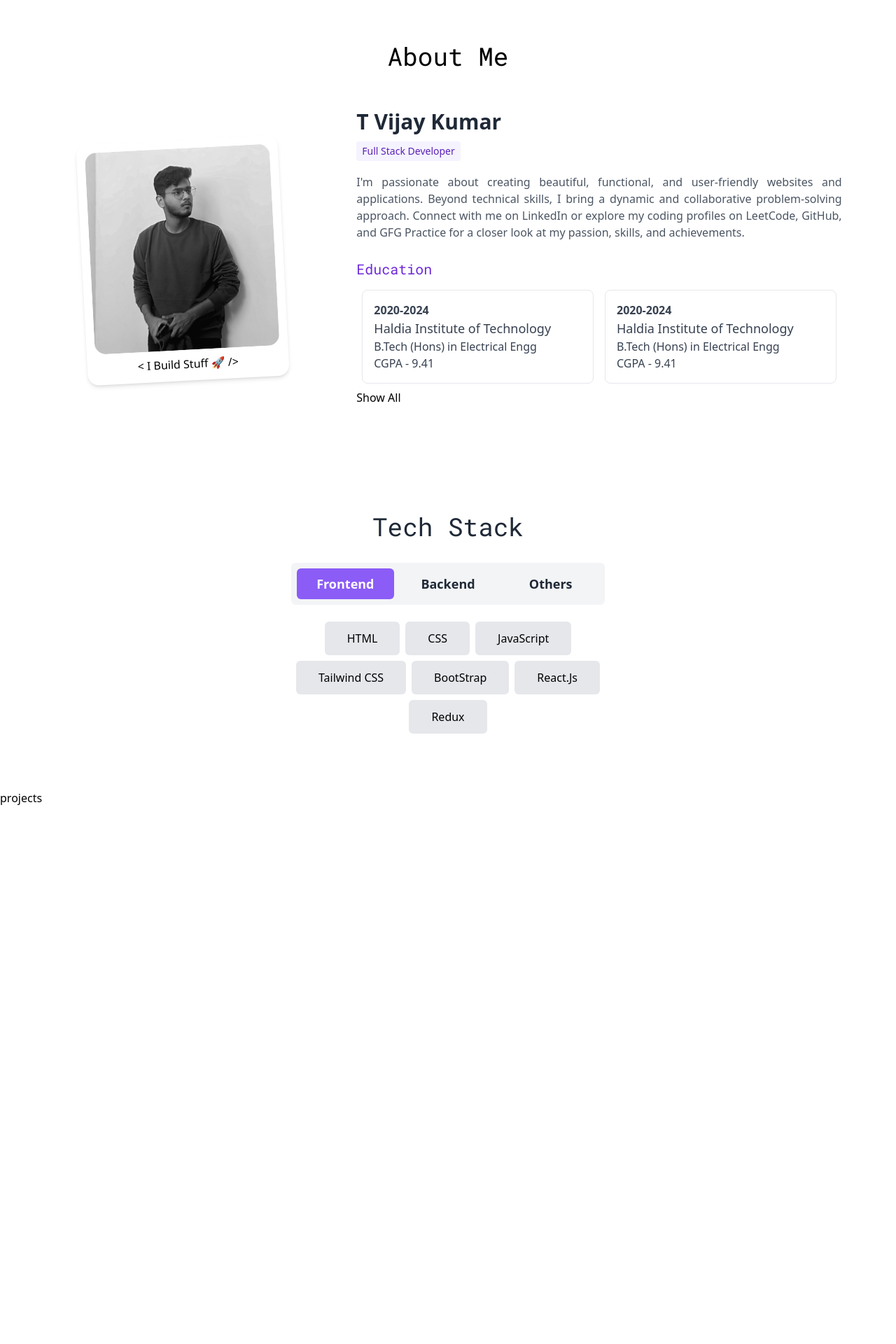
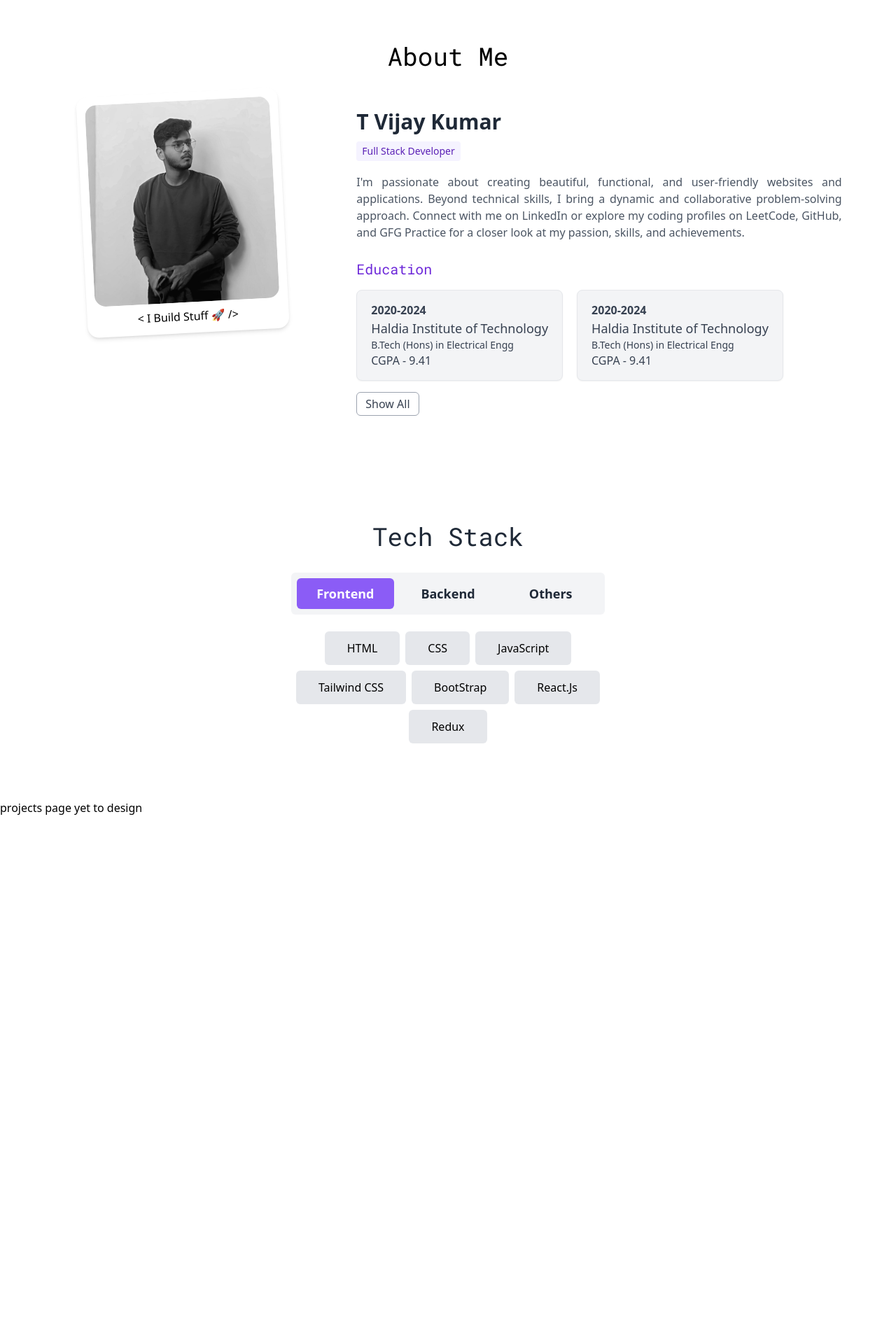
Before and after one commit to Vijay-CPP/portfolio, a React (Vite) app: page / in a window 1280 px wide. Shown: the part 780-2700 px from the top of the page at 70% size. Built offline with nearby package versions, Linux system fonts and the light colour scheme.

Commit message:
Fixed dark mode

```diff
--- a/src/components/AboutMe.jsx
+++ b/src/components/AboutMe.jsx
@@ -44,8 +44,8 @@ const AboutMe = () => {
         About Me
       </h2>
 
-      <div className="w-full lg:w-11/12 2xl:w-4/5 mt-6 lg:mt-8 mx-auto flex flex-col md:gap-4 lg:flex-row justify-center items-center">
-        <div className="p-3 w-56 md:w-2/5 lg:w-72 bg-white shadow-md dark:bg-gray-800 flex flex-col gap-2 items-center rounded-2xl mx-auto lg:mx-16 hover:-translate-y-2 transition-transform duration-300 lg:-rotate-3">
+      <div className="w-full lg:w-11/12 2xl:w-4/5 mt-6 lg:mt-8 mx-auto flex flex-col md:gap-4 lg:flex-row justify-center">
+        <div className="p-3 h-fit w-56 md:w-2/5 lg:w-72 bg-white shadow-md dark:bg-gray-800 flex flex-col gap-2 items-center rounded-2xl mx-auto lg:mx-16 hover:-translate-y-2 transition-transform duration-300 lg:-rotate-3">
           <img
             src={profilePic}
             alt="profile-pic"
@@ -75,24 +75,24 @@ const AboutMe = () => {
             </p>
 
             <div class="py-2">
-              <h1 class="text-xl text-violet-700 dark:text-violet-400 font-robotoMono pb-2">
+              <h1 class="text-xl text-violet-700 dark:text-violet-400 font-robotoMono pb-4">
                 Education
               </h1>
-              <div class="flex flex-wrap">
+              <div class="flex flex-wrap gap-5">
                 {EDUCATION.slice(0, eduLength).map((data, idx) => {
                   return (
                     <div
-                      class="flex-shrink-0 flex-grow-0 w-full md:w-1/2 p-2"
+                      class="flex-shrink-0 flex-grow-0 w-full md:w-fit"
                       key={idx}
                     >
-                      <div class="bg-white dark:bg-gray-800 rounded-lg p-4 border dark:border-gray-700 hover:shadow-md transition duration-300 ease-in-out">
+                      <div class="bg-gray-100 dark:bg-gray-800 rounded-lg py-4 px-5 border dark:border-gray-900 hover:shadow-md transition duration-300 ease-in-out shadow-sm">
                         <p class="text-gray-700 dark:text-gray-300 text-md font-semibold">
                           {data.year}
                         </p>
                         <p class="text-gray-700 dark:text-gray-300 text-lg">
                           {data.instituteName}
                         </p>
-                        <p class="text-gray-700 dark:text-gray-300">
+                        <p class="text-gray-700 text-sm dark:text-gray-300">
                           {data.courseName}
                         </p>
                         <p class="text-gray-700 dark:text-gray-300">
@@ -104,7 +104,7 @@ const AboutMe = () => {
                 })}
               </div>
               <div>
-                  <button onClick={() => handleEduClick()}>
+                  <button className=" text-gray-700 border border-gray-400 px-3 py-1 rounded-md mt-4 dark:text-gray-400 dark:border-gray-700" onClick={() => handleEduClick()}>
                     {eduLength === 2 ? "Show All" : "Ok I got it!"}
                   </button>
                 </div>
--- a/src/components/Contact.jsx
+++ b/src/components/Contact.jsx
@@ -3,7 +3,8 @@ import React from 'react'
 const Contact = () => {
   return (
     <div className='min-h-screen' id='Contact'>
-      Contact
+      Contact page
+      yet to design
     </div>
   )
 }
--- a/src/components/Experience.jsx
+++ b/src/components/Experience.jsx
@@ -3,7 +3,8 @@ import React from 'react'
 const Experience = () => {
   return (
     <div className='min-h-screen' id='Experience'>
-      Experience
+      Experience page
+      yet to design
     </div>
   )
 }
--- a/src/components/Footer.jsx
+++ b/src/components/Footer.jsx
@@ -3,7 +3,8 @@ import React from 'react'
 const Footer = () => {
   return (
     <div>
-      Footer
+      Footer page
+      yet to design
     </div>
   )
 }
--- a/src/components/Home.jsx
+++ b/src/components/Home.jsx
@@ -47,7 +47,7 @@ const Home = () => {
 
   return (
     <div
-      className="flex flex-col-reverse container mx-auto h-screen lg:flex-row lg:justify-around justify-center items-center gap-8 lg:gap-0"
+      className="flex flex-col-reverse container mx-auto min-h-screen lg:flex-row lg:justify-around justify-center items-center gap-8 lg:gap-0 py-20"
       id="Home"
     >
       <div className="flex flex-col lg:w-[45%] w-[85%]">
@@ -98,7 +98,7 @@ const Home = () => {
           <a
             href={""}
             target="_blank"
-            className="md:text-base font-semibold text-violet-600 dark:bg-violet-700 border-violet-600 border w-fit rounded-md py-2 hover:bg-violet-600 hover:text-white px-4 transition-all ease-in-out flex gap-1 items-center justify-around"
+            className="md:text-base font-semibold text-violet-600 dark:bg-gray-700 border-violet-600 border w-fit rounded-md py-2 hover:bg-violet-600 hover:text-white px-4 transition-all ease-in-out flex gap-1 items-center justify-around dark:text-white dark:border-gray-600 dark:hover:bg-gray-800"
           >
             <IoDocumentOutline className="text-lg" />
             Resume
--- a/src/components/Projects.jsx
+++ b/src/components/Projects.jsx
@@ -3,7 +3,8 @@ import React from 'react'
 const Projects = () => {
   return (
     <div className='min-h-screen' id='Projects'>
-      projects
+      projects page
+      yet to design
     </div>
   )
 }
```
